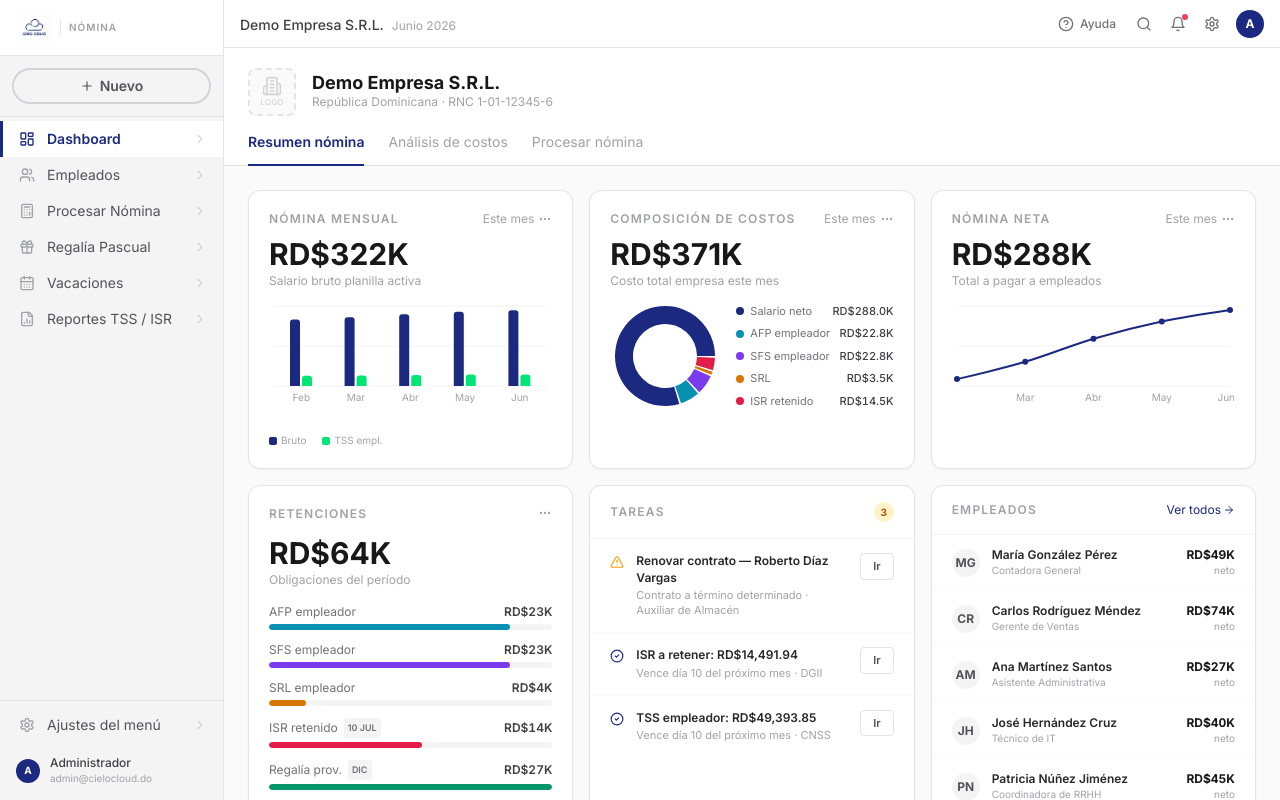
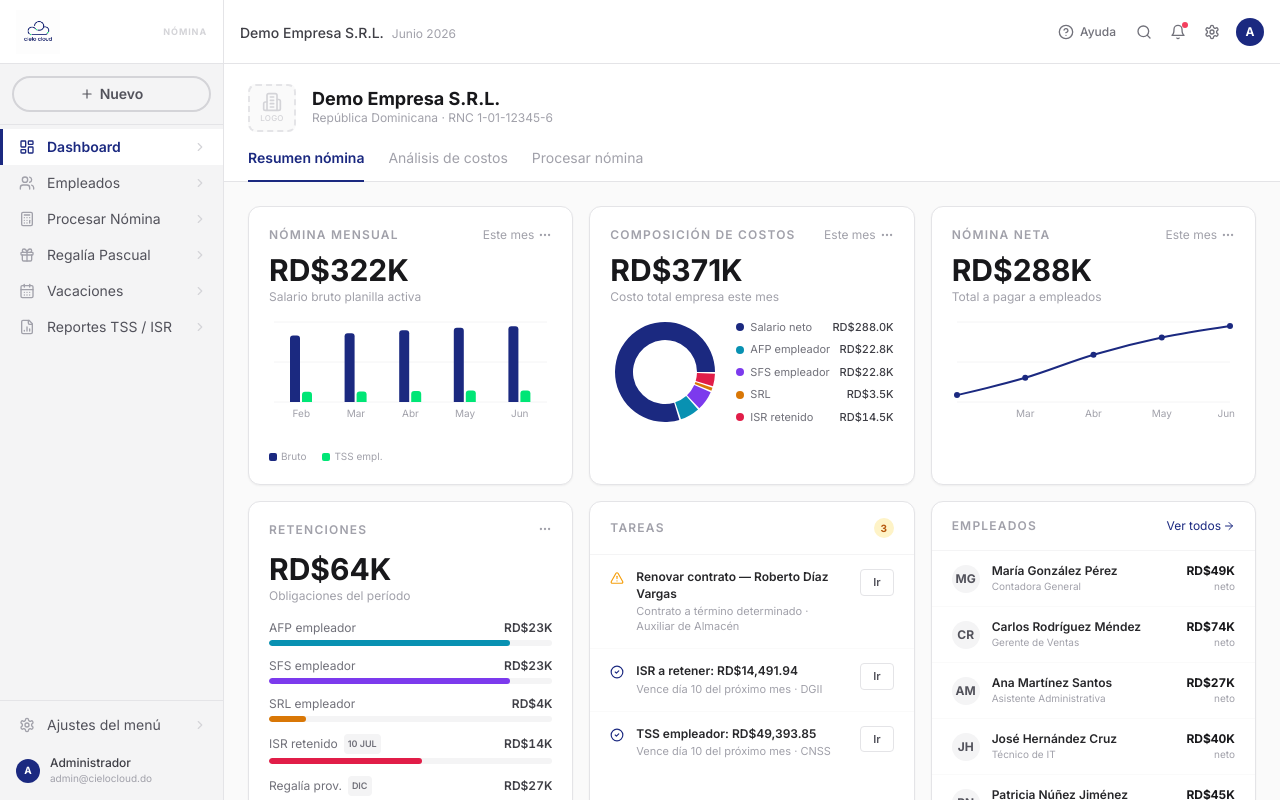
Before and after one commit to manuel-erasmo-oss/tyui, a Next.js app: page /tyui/ in a window 1280 px wide. Built offline with nearby package versions, Linux system fonts and the light colour scheme.

Commit message:
fix: enlarge sidebar logo — h-11 image, h-16 header to match Alegra style
https://claude.ai/code/session_017UdWRdP8bzinSra6CQVsTA

```diff
--- a/src/components/layout/Header.tsx
+++ b/src/components/layout/Header.tsx
@@ -10,7 +10,7 @@ interface HeaderProps {
 
 export function Header({ title, subtitle, actions }: HeaderProps) {
   return (
-    <header className="flex h-12 shrink-0 items-center border-b border-zinc-200 bg-white px-4">
+    <header className="flex h-16 shrink-0 items-center border-b border-zinc-200 bg-white px-4">
       {/* Left */}
       <div className="flex flex-1 items-center gap-3 min-w-0">
         <button className="md:hidden rounded p-1 hover:bg-zinc-100 text-zinc-500">
--- a/src/components/layout/Sidebar.tsx
+++ b/src/components/layout/Sidebar.tsx
@@ -33,14 +33,14 @@ export function Sidebar() {
     <aside className="hidden md:flex h-screen w-56 flex-col bg-zinc-100 shrink-0 border-r border-zinc-200">
 
       {/* Logo / Brand */}
-      <div className="flex items-center gap-2 px-4 h-14 border-b border-zinc-200 bg-white">
+      <div className="flex items-center justify-between px-4 h-16 border-b border-zinc-200 bg-white">
         {/* eslint-disable-next-line @next/next/no-img-element */}
         <img
           src="/tyui/cielo-cloud-logo.png"
           alt="Cielo Cloud"
-          className="h-9 w-auto object-contain"
+          className="h-11 w-auto object-contain"
         />
-        <span className="text-[10px] font-semibold text-zinc-400 tracking-widest uppercase border-l border-zinc-200 pl-2">Nómina</span>
+        <span className="text-[9px] font-bold tracking-widest uppercase text-zinc-300 shrink-0">NÓMINA</span>
       </div>
 
       {/* + Nuevo */}
```
